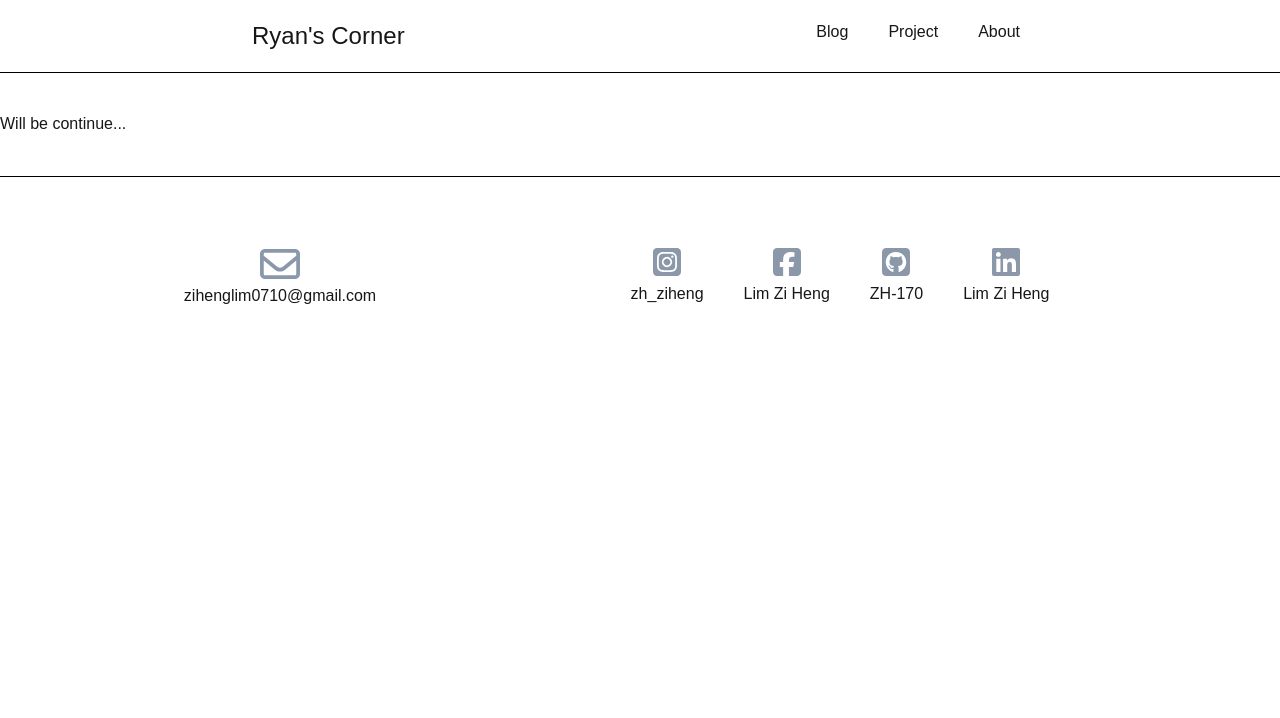
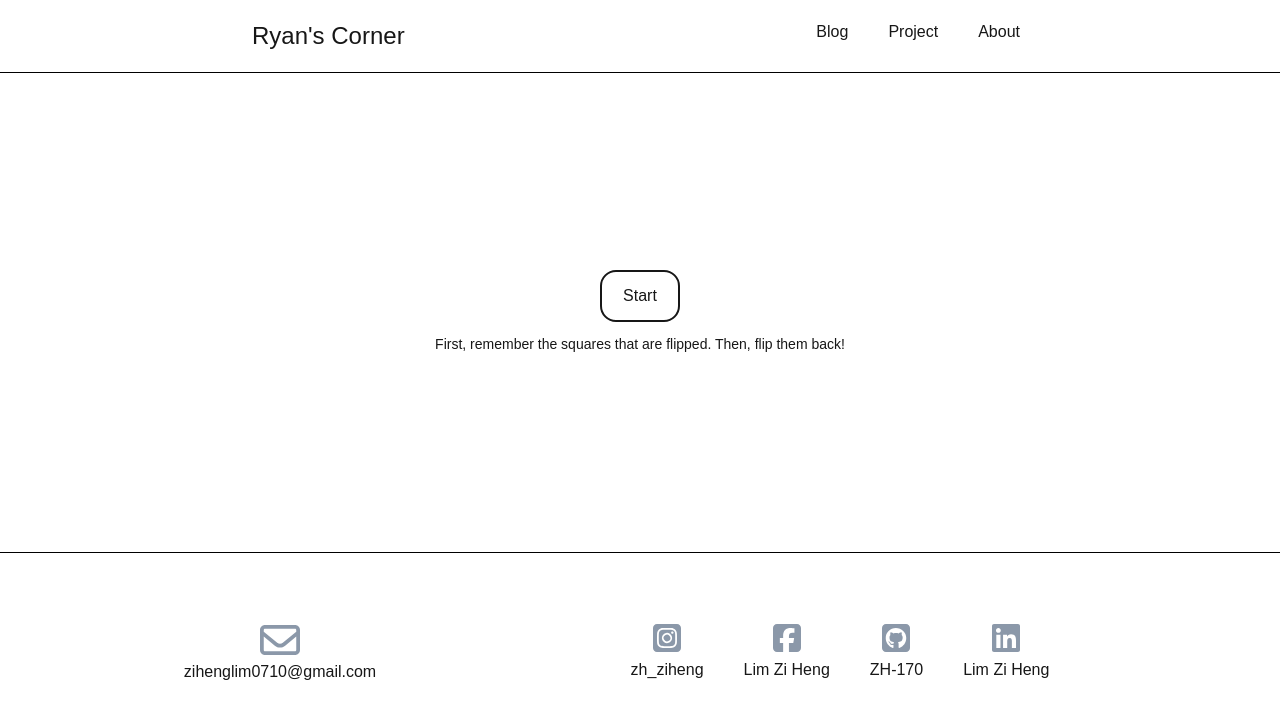
Before and after one commit to ZH-170/ryan-limzh-corner, a Next.js app: page /project/games/visual-memory in a window 1280 px wide. Shown: the top 718 px of the page. Built offline with nearby package versions, Linux system fonts and the light colour scheme.

Commit message:
Added new Games - Visual Memory

```diff
--- a/src/app/project/games/visual-memory/page.tsx
+++ b/src/app/project/games/visual-memory/page.tsx
@@ -1,3 +1,273 @@
+"use client";
+
+import { useState, useRef } from "react";
+
 export default function VisualMemory() {
-  return <div>Will be continue...</div>;
+  const [gap, setGap] = useState("gap-1 sm:gap-[12px]");
+  const [colSize, setColSize] = useState("grid-cols-3");
+  const [rowSize, setRowSize] = useState("grid-rows-3");
+  const [gridList, setGridList] = useState([1, 2, 3, 4, 5, 6, 7, 8, 9]);
+  const [isFlipped, setIsFlipped] = useState([
+    false,
+    false,
+    false,
+    false,
+    false,
+    false,
+    false,
+    false,
+    false,
+  ]);
+
+  const [gameStart, setGameStart] = useState(false);
+  const [disableClick, setDisableClick] = useState(false);
+  const [showSuccessResult, setShowSuccessResult] = useState(false);
+  const [showFailResult, setShowFailResult] = useState(false);
+  const [level, setLevel] = useState(1);
+
+  const dataList = [
+    {
+      gap: "gap-1 sm:gap-[12px]",
+      colSize: "grid-cols-3",
+      rowSize: "grid-rows-3",
+    },
+    {
+      gap: "gap-1 sm:gap-[8px]",
+      colSize: "grid-cols-4",
+      rowSize: "grid-rows-4",
+    },
+    {
+      gap: "gap-1 sm:gap-[8px]",
+      colSize: "grid-cols-5",
+      rowSize: "grid-rows-5",
+    },
+    {
+      gap: "gap-0.5 sm:gap-[4px]",
+      colSize: "grid-cols-6",
+      rowSize: "grid-rows-6",
+    },
+    {
+      gap: "gap-0.5 sm:gap-[4px]",
+      colSize: "grid-cols-7",
+      rowSize: "grid-rows-7",
+    },
+  ];
+
+  const flipSoundRef = useRef<HTMLAudioElement>(null);
+  const playSound = () => {
+    if (flipSoundRef.current) {
+      flipSoundRef.current.currentTime = 0;
+      flipSoundRef.current.play();
+    }
+  };
+
+  function delay(ms: number) {
+    return new Promise((resolve) => setTimeout(resolve, ms));
+  }
+
+  async function addN(new_n: number) {
+    const newGridList = [...gridList],
+      newIsFlipped = [...isFlipped];
+    for (let i = newGridList.length + 1; i <= new_n * new_n; i++) {
+      newGridList.push(i);
+      newIsFlipped.push(false);
+    }
+    setGridList(newGridList);
+    setIsFlipped(newIsFlipped);
+    await delay(500);
+
+    setGap(dataList[new_n - 3].gap);
+    setColSize(dataList[new_n - 3].colSize);
+    setRowSize(dataList[new_n - 3].rowSize);
+    await delay(500);
+  }
+
+  async function showAns(seq: boolean[]) {
+    const oriSeq = [...isFlipped];
+    setIsFlipped(seq);
+    await delay(1000);
+    setIsFlipped(oriSeq);
+    await delay(200);
+  }
+
+  let n_cnt = 0; // number of blocks with the same n, add when n_cur ++
+  let n_start = 3; // number of blocks when I start a new n, only add when n++
+  let n_cur = 3; // number of blocks I need to flip this time
+
+  let N = 3;
+  let lvl = 1;
+  const ansList = useRef<number[]>([]);
+
+  async function runGame() {
+    await delay(1000);
+
+    while (true) {
+      setDisableClick(true);
+
+      n_cnt++;
+
+      const blankAnsList: number[] = [];
+      ansList.current = blankAnsList;
+
+      const seq = new Array<number>();
+      while (seq.length < n_cur) {
+        const new_num = Math.floor(Math.random() * N * N); // 0 <= new_num <= (N*N)-1
+        if (seq.indexOf(new_num) === -1) {
+          seq.push(new_num);
+        }
+      }
+
+      const questionSet = [...isFlipped];
+      for (let i = 0; i < seq.length; i++) {
+        questionSet[seq[i]] = true;
+      }
+
+      await showAns(questionSet);
+      setDisableClick(false);
+
+      // --- check ans ---
+      let i = 0;
+      let is_valid = true;
+
+      const oriIsFlipped = [...isFlipped];
+
+      while (ansList.current.length <= seq.length) {
+        if (ansList.current.length > i) {
+          if (seq.indexOf(ansList.current[i]) === -1) {
+            is_valid = false;
+            break;
+          }
+          i++;
+          if (i === seq.length) {
+            break;
+          }
+        }
+        await delay(500);
+      }
+
+      if (!is_valid) {
+        // you lose
+        setShowFailResult(true);
+        break;
+      } else {
+        // continue
+        setShowSuccessResult(true);
+
+        lvl++;
+        setLevel(lvl);
+        n_cur = n_cur + 1 > (N * N) / 2 ? Math.floor((N * N) / 2) : n_cur + 1;
+        setIsFlipped(oriIsFlipped);
+        await delay(1000);
+
+        if (n_cnt == Math.pow(2, N - 2)) {
+          N++;
+          n_cnt = 0;
+          n_start++;
+          n_cur = n_start;
+          await addN(N);
+        }
+        await delay(1000);
+        setShowSuccessResult(false);
+      }
+
+      if (N == 6) {
+        break;
+      }
+
+      // --- --- --- --- ---
+    }
+  }
+
+  function flip(x: number) {
+    const newIsFlipped = [...isFlipped];
+    newIsFlipped[x] = true;
+    setIsFlipped(newIsFlipped);
+  }
+
+  return (
+    <div className="flex h-100 items-center justify-center">
+      {disableClick && (
+        <div className="absolute z-1 h-120 w-full opacity-0"></div>
+      )}
+      {showSuccessResult && (
+        <div className="absolute z-1 mx-10 my-10 flex aspect-square w-5/6 max-w-110 flex-col items-center justify-center border-2 bg-white">
+          <h1 className="text-xl font-bold sm:text-4xl">You got it!</h1>
+          <h2 className="text-md sm:text-2xl">
+            Let&apos;s jump into the next level!
+          </h2>
+        </div>
+      )}
+      {showFailResult && (
+        <div className="absolute z-1 mx-10 my-10 flex aspect-square w-5/6 max-w-110 flex-col items-center justify-center border-2 bg-white">
+          <h1 className="text-xl font-bold sm:text-4xl">
+            You are almost there!
+          </h1>
+          <h2 className="text-md sm:text-2xl">
+            Your highest level: Level {level}
+          </h2>
+          <button
+            onClick={() => window.location.reload()}
+            className="m-3 rounded-lg border-2 p-2 active:border-4"
+          >
+            Try Again!
+          </button>
+        </div>
+      )}
+      {!gameStart && (
+        <div className="m-10 flex flex-col items-center justify-center gap-3">
+          <button
+            className="w-20 rounded-2xl border-2 px-5 py-3 focus:border-4"
+            onClick={() => {
+              setGameStart(true);
+              runGame();
+            }}
+          >
+            Start
+          </button>
+          <h1 className="sm:text-md text-sm">
+            First, remember the squares that are flipped. Then, flip them back!
+          </h1>
+        </div>
+      )}
+      {gameStart && (
+        <div className="mx-10 flex aspect-square w-full max-w-100 flex-col">
+          <div className="flex justify-center">
+            <h1 className="text-2xl">Level {level}</h1>
+          </div>
+          <div
+            className={`grid aspect-square w-full ${colSize} ${rowSize} rounded-lg p-3 ${gap} sm:p-5`}
+          >
+            <audio preload="auto" src="/VisMemFlip/smallClick.mp3" ref={(el) => {if (el) flipSoundRef.current=el;}} />
+            {gridList.map((item) => (
+              <button
+                type="button"
+                key={item}
+                onClick={() => {
+                  playSound();
+                  flip(item - 1);
+                  const ans_list = [...ansList.current];
+                  if (ans_list.indexOf(item - 1) === -1) {
+                    ans_list.push(item - 1);
+                  }
+                  ansList.current = ans_list;
+                }}
+                className="rounded-lg perspective-[100rem]"
+              >
+                <div
+                  className={`relative size-full transition duration-500 transform-3d ${isFlipped[item - 1] && "transform-[rotateX(180deg)]"}`}
+                >
+                  <div className="absolute inset-0 size-full backface-hidden">
+                    <div className="size-full rounded-lg border-2 bg-white"></div>
+                  </div>
+                  <div className="absolute inset-0 size-full transform-[rotateX(180deg)] backface-hidden">
+                    <div className="size-full rounded-lg bg-black"></div>
+                  </div>
+                </div>
+              </button>
+            ))}
+          </div>
+        </div>
+      )}
+    </div>
+  );
 }
```
Also changed, not shown: 1 other file (tests, documents, lock files or other folders).
